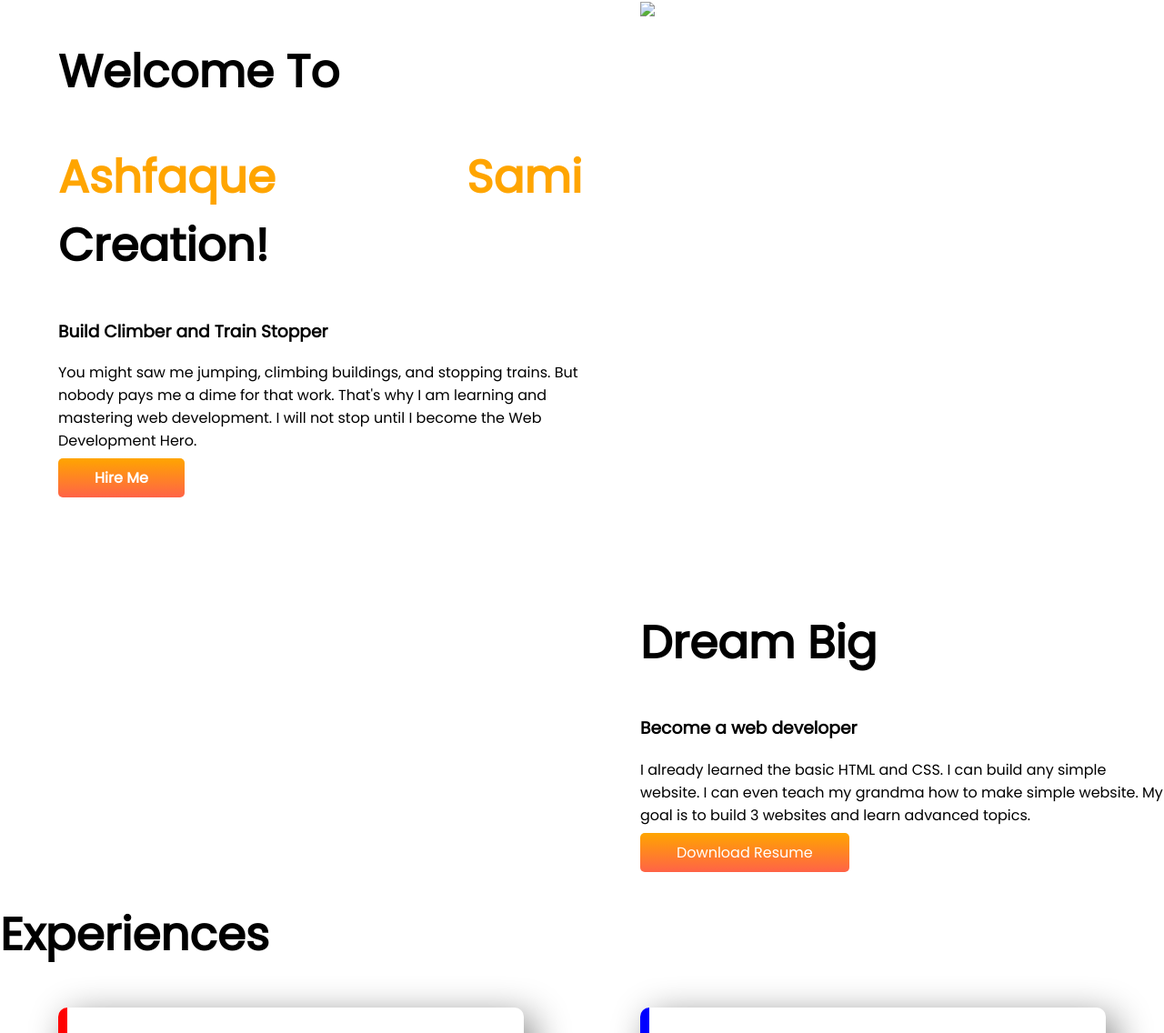
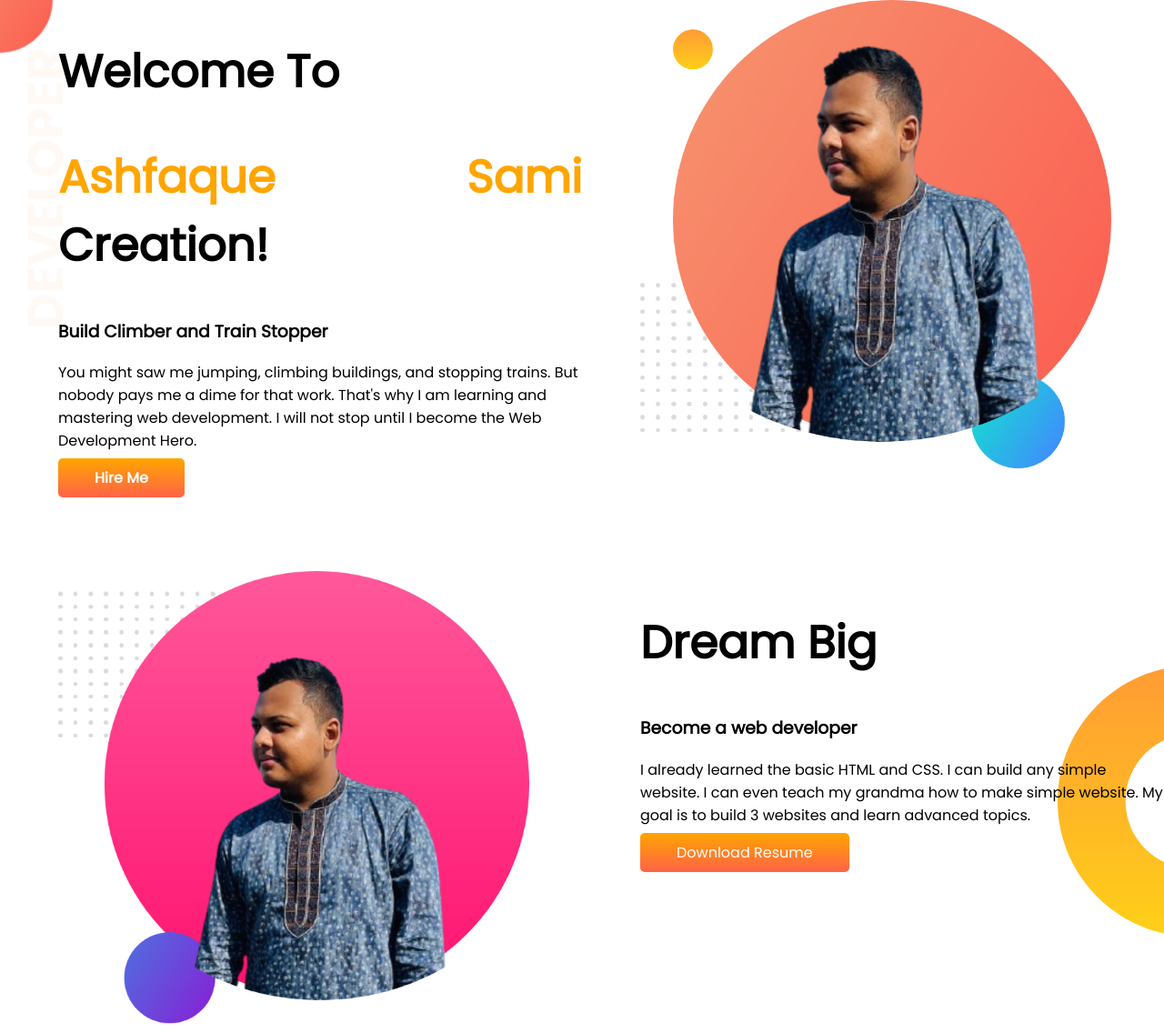
Before and after one commit to AshfaqueSami/sami-protfolio, a plain HTML site: page index.html in a window 1280 px wide. Shown: the top 1136 px of the page at 91% size. Drawn offline with Linux system fonts and the light colour scheme.

Commit message:
pic added

```diff
--- a/index.html
+++ b/index.html
@@ -24,12 +24,12 @@
             <a class="btn" href="">Hire Me</a>
         </div>
         <div class="frist">
-            <img src="../images/Sami.png">
+            <img src="Sami.png">
         </div>
     </section>
 
     <section id="second-border">
-        <div class="frist"><img src="../images/Sami5.png" alt=""></div>
+        <div class="frist"><img src="Sami5.png" alt=""></div>
         <div class="frist">
             <h1>Dream Big</h1>
             <h3>Become a web developer</h3>
--- a/style.css
+++ b/style.css
@@ -34,7 +34,7 @@ width: 90% ;
 }
 
 #top-banner{
- background-image: url(../images/top-banner.png);
+ background-image: url(top-banner.png);
  background-repeat: no-repeat;
  display: flex;
  margin-bottom: 90px;
@@ -42,7 +42,7 @@ width: 90% ;
 
 #second-border{
     display: flex;
-    background-image:url(../images/dream-bg.png);
+    background-image:url(dream-bg.png);
     background-repeat:no-repeat;
     background-position: right;
 }
@@ -63,7 +63,7 @@ width: 90% ;
 }
 
 .experience-area{
-    background-image: url(../images/exp-bg.png);
+    background-image: url(exp-bg.png);
     background-repeat: no-repeat;
     background-position: left;
     padding-bottom: 150px;
```
Also changed, not shown: Sami.png (added), Sami5.png (added), dream-bg.png (added), exp-bg.png (added), top-banner.png (added).
